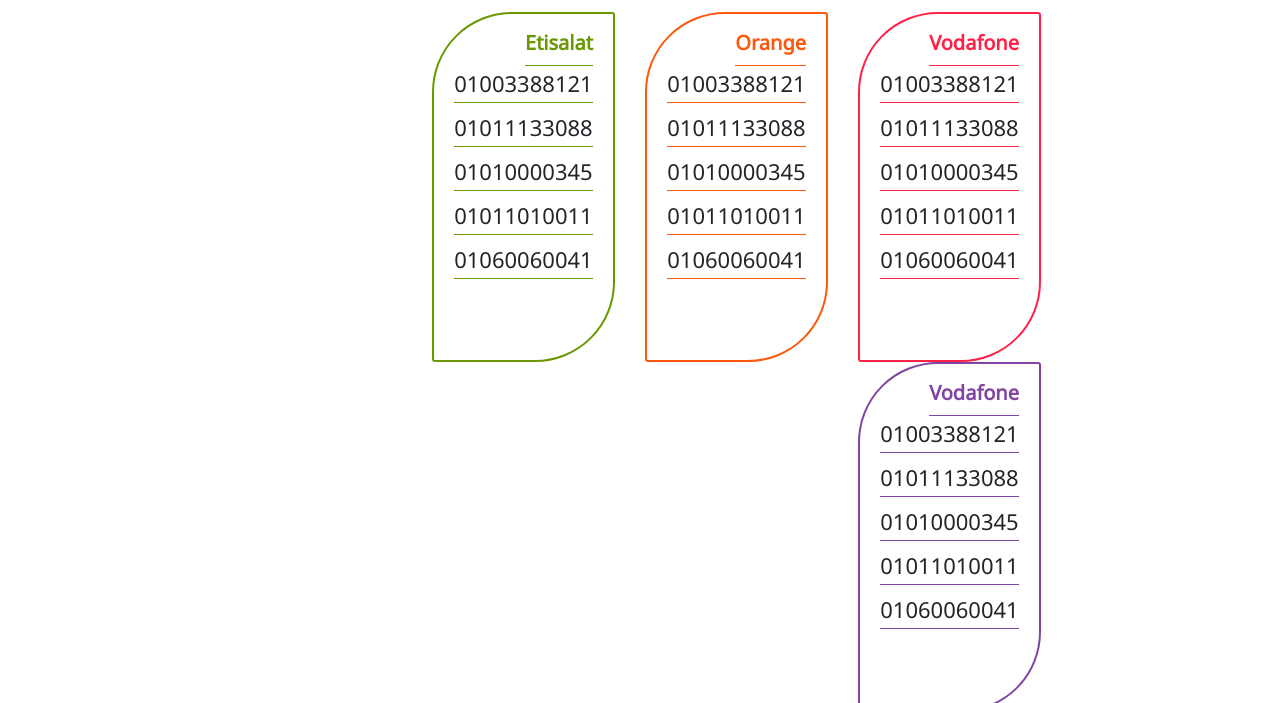
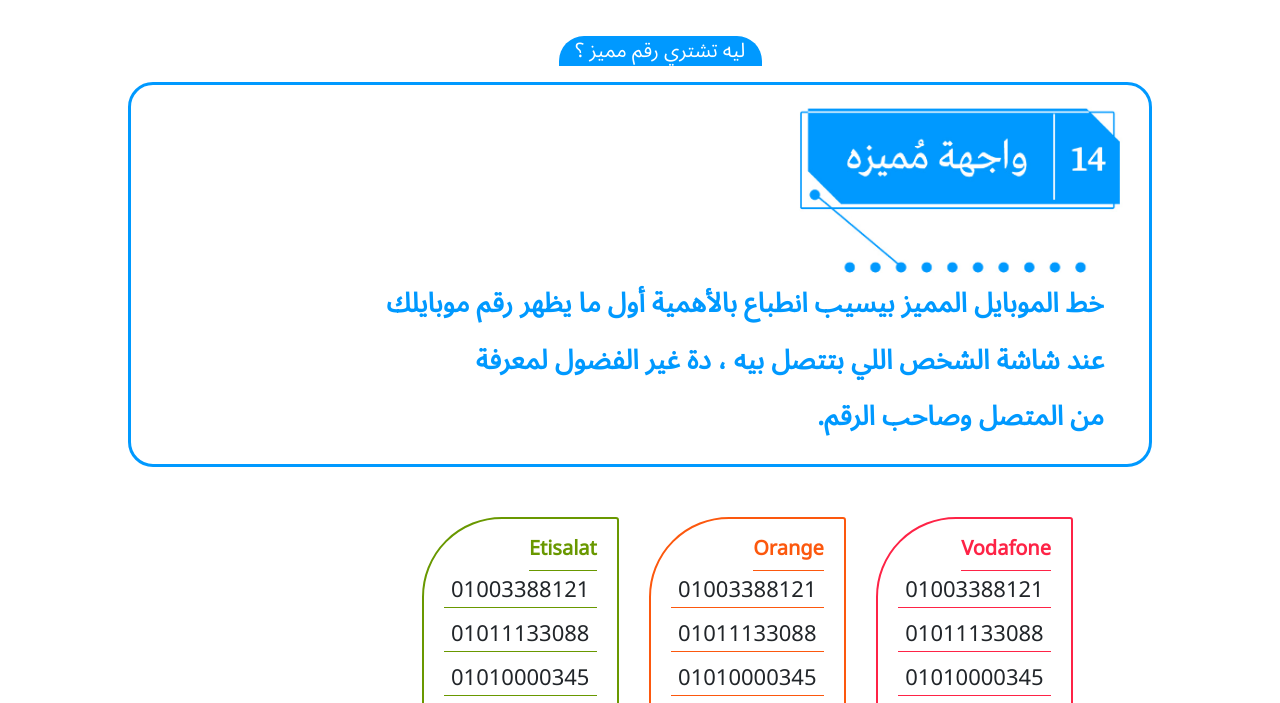
Before and after one commit to ahmed15reda/New-Work, a plain HTML site: page index.html in a window 1280 px wide. Shown: the part 80-783 px from the top of the page. Drawn offline with Linux system fonts and the light colour scheme.

Commit message:
new section

```diff
--- a/css/style.css
+++ b/css/style.css
@@ -95,10 +95,46 @@ nav .nav-res i {
     color: #0099FF;
 }
 
+/* special */
+.special {
+    width: 80%;
+    margin: 0 auto 50px;
+    border: 3px solid #0099FF;
+    border-radius: 25px;
+    padding: 10px 20px;
+    color: #0099FF;
+    position: relative;
+    margin-top: 70px;
+}
+
+.special legend {
+    position: absolute;
+    left: 42%;
+    width: 20%;
+    color: white;
+    background-color: #0099FF;
+    text-align: center;
+    top: -13%;
+    border-top-right-radius: 25px;
+    border-top-left-radius: 25px;
+    font-size: 20px;
+
+}
+
+.special .spe-img {
+    width: 35%;
+}
+
+.special .spe-content {
+    font-size: 27px;
+    font-weight: bold;
+    align-self: center;
+    margin-right: 25px;
+}
 
 /* Networks */
 .network {
-    width: 65%;
+    width: 70%;
     margin: auto;
 }
 
--- a/index.html
+++ b/index.html
@@ -36,7 +36,20 @@
         <div class="clear"></div>
     </nav>
 
-
+    <!-- Special -->
+    <fieldset class="special">
+        <legend>ليه تشتري رقم مميز ؟</legend>
+        <div class="row">
+            <div class="spe-img">
+                <img class="w-100" src="img/special.PNG" alt="">
+            </div>
+            <div class="spe-content text-right">
+                <p>خط الموبايل المميز بيسيب انطباع بالأهمية أول ما يظهر رقم موبايلك </p>
+                <p>عند شاشة الشخص اللي بتتصل بيه ، دة غير الفضول لمعرفة</p>
+                <p>من المتصل وصاحب الرقم.</p>
+            </div>
+        </div>
+    </fieldset>
     <!-- Networks -->
     <div class="network">
         <div class="row">
@@ -159,8 +172,8 @@
                 <h6>ارقام اقل من 2000 جنية</h6>
                 <br>
                 <p class="v-number">010001111x0</p>
-                <p class="o-number">0122222000x0</p>
-                <p class="e-number">01155xx444</p>
+                <p class="o-number">012222200x0</p>
+                <p class="e-number">01155xx0444</p>
 
                 <a href="#" class="btn more">شاهد المزيد</a>
             </div>
@@ -169,8 +182,8 @@
                 <h6>ارقام اقل من 2000 جنية</h6>
                 <br>
                 <p class="v-number">010001111x0</p>
-                <p class="o-number">0122222000x0</p>
-                <p class="e-number">01155xx444</p>
+                <p class="o-number">012222200x0</p>
+                <p class="e-number">01155xx0444</p>
 
                 <a href="#" class="btn more">شاهد المزيد</a>
             </div>
@@ -179,8 +192,8 @@
                 <h6>ارقام اقل من 2000 جنية</h6>
                 <br>
                 <p class="v-number">010001111x0</p>
-                <p class="o-number">0122222000x0</p>
-                <p class="e-number">01155xx444</p>
+                <p class="o-number">012222200x0</p>
+                <p class="e-number">01155xx0444</p>
 
                 <a href="#" class="btn more">شاهد المزيد</a>
             </div>
@@ -189,8 +202,8 @@
                 <h6>ارقام اقل من 2000 جنية</h6>
                 <br>
                 <p class="v-number">010001111x0</p>
-                <p class="o-number">0122222000x0</p>
-                <p class="e-number">01155xx444</p>
+                <p class="o-number">012222200x0</p>
+                <p class="e-number">01155xx0444</p>
 
                 <a href="#" class="btn more">شاهد المزيد</a>
             </div>
```
Also changed, not shown: img/special.PNG (added).
